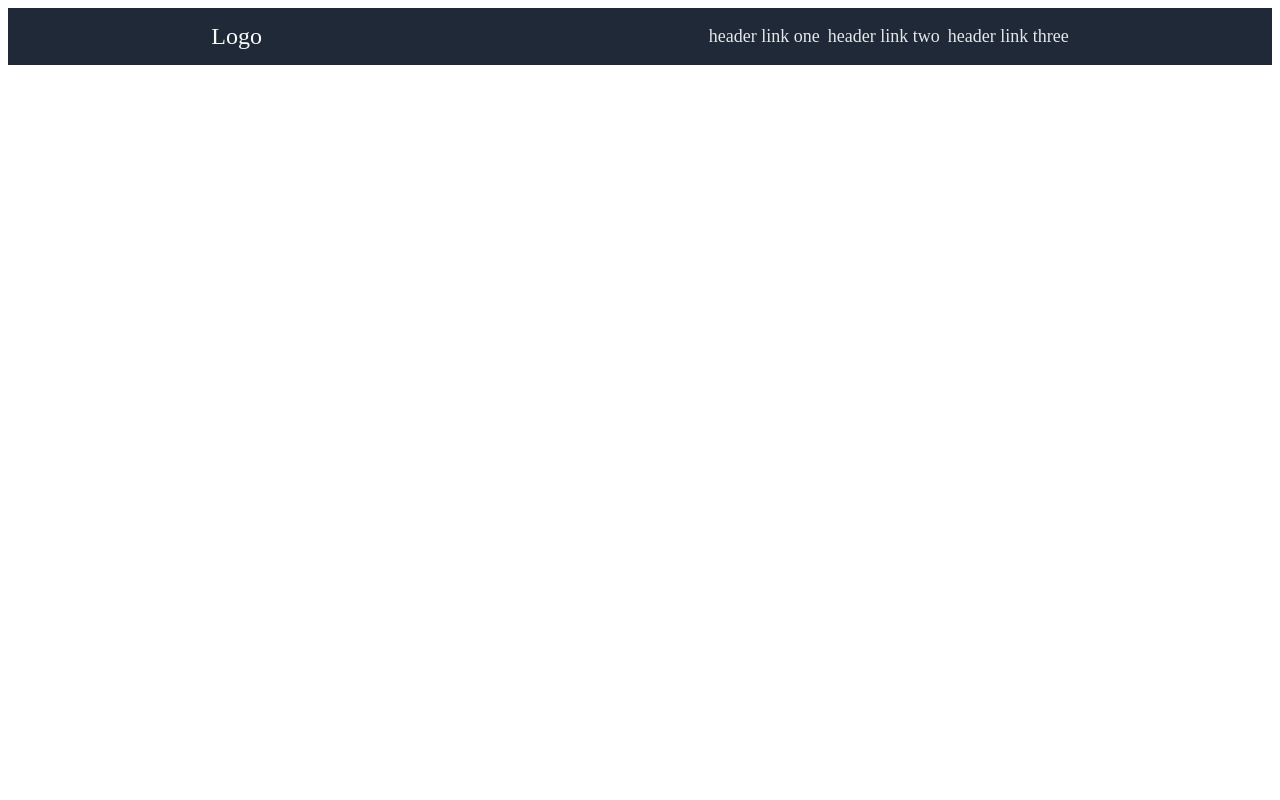
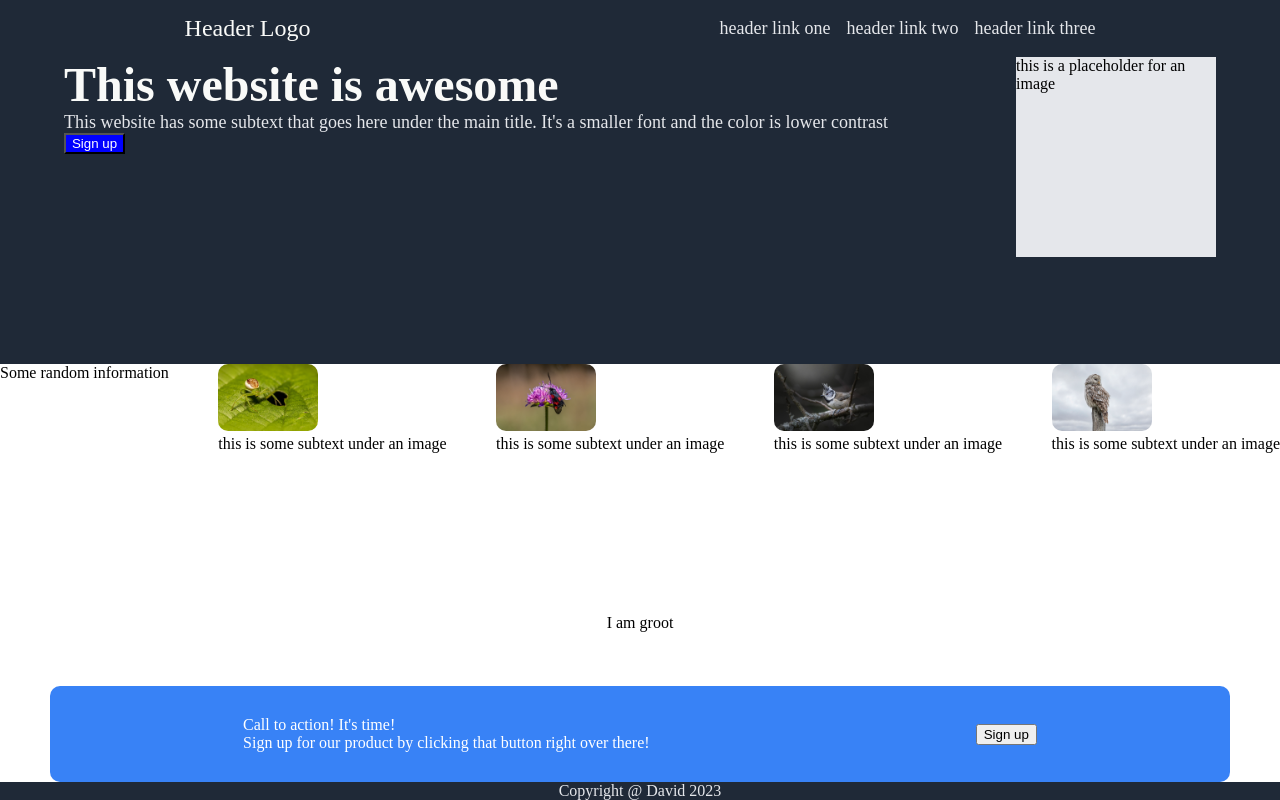
Before and after one commit to dtp1512/landing-page, a plain HTML site: page index.html in a window 1280 px wide. Drawn offline with Linux system fonts and the light colour scheme.

Commit message:
updating html and css. added images and layout

```diff
--- a/index.html
+++ b/index.html
@@ -9,18 +9,50 @@
 </head>
 <body>
     <div class="header">
-        <div class="logo">Logo</div>
+        <div class="logo">Header Logo</div>
         <ul class="links">
             <li>header link one</li>
             <li>header link two</li>
             <li>header link three</li>
         </ul>
     </div>
-    <div class="content"></div>
-    <div class="information"></div>
-    <div class="quote"></div>
-    <div class="sign-up"></div>
-    <div class="footer"></div>
-
+    <div class="content">
+        <div class="container">
+            <div class="main">This website is awesome</div>
+            <div class="caption">This website has some subtext that goes here under the main title. It's a smaller font and the color is lower contrast</div>
+            <button class="sign">Sign up</button>
+        </div>
+        <div class="placeholder">this is a placeholder for an image</div>
+    </div>
+    <div class="information">
+        <div class="paragraph">Some random information</div>
+        <div class="info">
+            <img src="images/Spider.jpg" alt="spider">
+            <div class="text">this is some subtext under an image</div>
+        </div>
+        <div class="info">
+            <img src="images/Bug.jpg" alt="bug">
+            <div class="text">this is some subtext under an image</div>
+        </div>
+        <div class="info">
+            <img src="images/Bird.jpg" alt="bird">
+            <div class="text">this is some subtext under an image</div>
+        </div>
+        <div class="info">
+            <img src="images/Owl.jpg" alt="owl">
+            <div class="text">this is some subtext under an image</div>
+        </div>
+    </div>
+    <div class="quote">I am groot</div>
+    <div class="sign-up">
+        <div class="call">
+            <div>Call to action! It's time!</div>
+            <div>Sign up for our product by clicking that button right over there!</div>
+        </div>
+        <button class="click">Sign up</button>
+    </div>
+    <div class="footer">
+        <div>Copyright @ David 2023</div>
+    </div>
 </body>
 </html>
--- a/style.css
+++ b/style.css
@@ -1,4 +1,9 @@
-
+body {
+    margin: 0;
+    min-height: 100vh;
+    display: flex;
+    flex-direction: column;
+}
 .header {
     background-color: #1F2937;
     display: flex;
@@ -16,9 +21,76 @@
     color: #E5E7Eb;
     display: flex;
     justify-content: space-between;
-    gap: 8px;
+    gap: 16px;
 }
 
 ul {
     list-style-type: none;
 }
+
+img {
+    height: auto;
+    width: 100px;
+    border-radius: 10px;
+}
+
+.content {
+    display: flex;
+    justify-content: space-around;
+    background-color: #1F2937;
+    flex: 1;
+}
+
+.main {
+    color: #F9FAF8;
+    font-size: 48px;
+    font-weight: 900;
+}
+
+.caption {
+    font-size: 18px;
+    color: #E5E7Eb
+}
+
+.sign {
+    color: white;
+    background-color: blue;
+}
+
+.placeholder {
+    height: 200px;
+    width: 200px;
+    background-color: #E5E7Eb;
+}
+
+.information {
+    display: flex;
+    justify-content: space-between;
+    flex: 1;
+}
+
+.quote {
+    display: flex;
+    flex: 1;
+    align-items: center;
+    justify-content: center;
+}
+
+.sign-up {
+    display: flex;
+    justify-content: space-around;
+    align-items: center;
+    background-color: #3882F6;
+    color: white;
+    border-radius: 10px;
+    margin: 0px 50px;
+    padding: 30px;
+}
+
+.footer {
+    background-color: #1F2937;
+    color:#E5E7Eb;
+    display: flex;
+    justify-content: center;
+    align-items: center;
+}
```
Also changed, not shown: images/Bird.jpg (added), images/Bug.jpg (added), images/Butterfly.jpg (added), images/Owl.jpg (added), images/Spider.jpg (added), images/logo-water.jpg (deleted).
